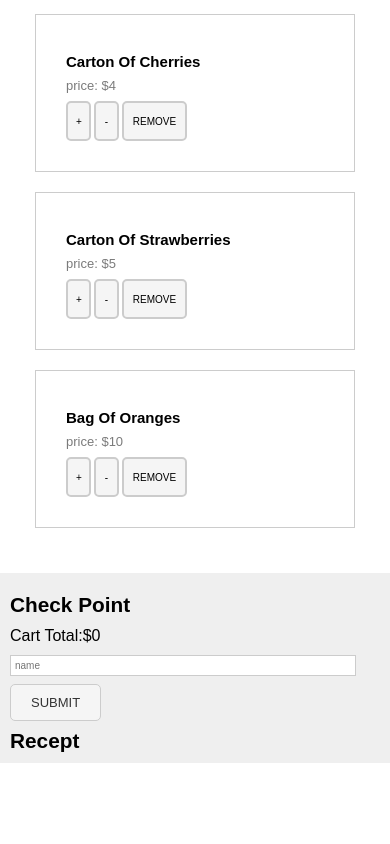
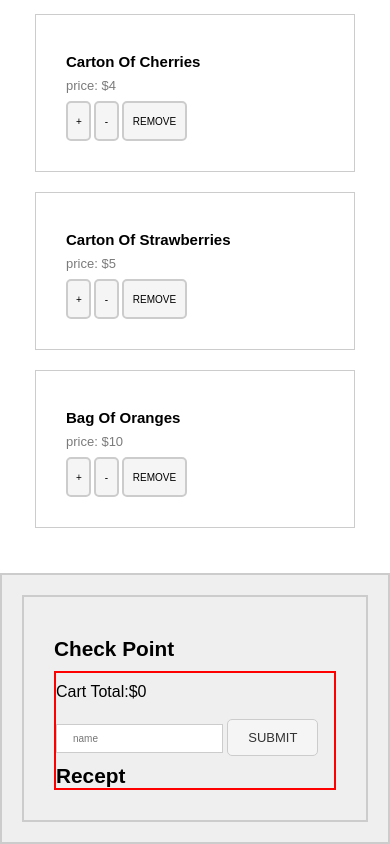
Before and after one commit to getishe/fruits-order, a plain HTML site: page index.html in a window 390 px wide. Shown: the part 950-1794 px from the top of the page. Before the commit the page ends 1713 px from the top, so only its background shows below. Drawn offline with Linux system fonts and the light colour scheme.

Commit message:
Add display section and enhance side-container styles for better layout

```diff
--- a/index.html
+++ b/index.html
@@ -112,6 +112,7 @@
          <!-- <p class="p-side">
             Enter a cash Received: $
          </p> -->
+         <div class="display">
          <div class="container-2">
             <div >
             <h2 class="prop"></h2>
@@ -128,6 +129,7 @@
         <h2 class="rec">recept</h2>
         <h2 class="cash"></h2>
         </div>
+        </div>
         <!-- <button type="button" id="btn-cash">Cash Received</button> -->
 
         </div>
--- a/style.css
+++ b/style.css
@@ -266,6 +266,7 @@ button {
   .container {
     width: 90%;
     padding: 10px;
+    /* border: 2px solid blue; */
   }
 
   .container-3 {
@@ -274,10 +275,26 @@ button {
   }
 
   .side-container {
-    width: 100%;
+    border: 2px solid #ccc;
+
+    width: 90%;
+    padding: 10px;
     float: none;
     margin-top: 20px;
     /* border: 2px solid black; */
+  }
+
+  .side-box {
+    margin-left: 20px;
+    border: 2px solid #ccc;
+    padding: 60px;
+    margin: 10px;
+  }
+
+  .display {
+    /* border: 2px solid red; */
+    max-width: 300px;
+    /* border: 2px solid red; */
   }
 
   .imgbox img {
@@ -298,8 +315,8 @@ button {
   }
 
   input[type="text"] {
-    width: calc(100% - 32px);
-    padding: 6px;
+    /* width: calc(100% - 32px); */
+    /* padding: 6px; */
     font-size: 12px;
   }
 
@@ -322,10 +339,23 @@ button {
   }
 
   .side-container {
-    width: 100%;
+    /* max-width: 200px; */
+    width: 90%;
+    padding: 10px;
     float: none;
     margin-top: 20px;
     /* border: 2px solid black; */
+  }
+
+  .side-box {
+    border: 2px solid #ccc;
+    padding: 30px;
+    margin: 10px;
+  }
+
+  .display {
+    max-width: 300px;
+    border: 2px solid red;
   }
 
   .imgbox img {
@@ -342,8 +372,8 @@ button {
   }
 
   input[type="text"] {
-    width: calc(100% - 32px);
-    padding: 6px;
+    /* width: calc(100% - 32px); */
+    /* padding: 6px; */
     font-size: 12px;
   }
 
@@ -358,19 +388,33 @@ button {
     flex-direction: column;
   }
   .container {
+    /* border: 2px solid blue; */
     width: 100%;
     padding: 5px;
   }
 
   .container-3 {
+    /* border: 2px solid green; */
     flex-direction: column;
     padding: 10px;
   }
 
   .side-container {
+    /* border: 2px solid black; */
     width: 100%;
     margin-top: 10px;
     padding: 10px;
+  }
+
+  .side-box {
+    border: 2px solid #ccc;
+    padding: 30px;
+    margin: 10px;
+  }
+
+  .display {
+    max-width: 300px;
+    border: 2px solid red;
   }
 
   .imgbox img {
@@ -385,8 +429,8 @@ button {
   }
 
   input[type="text"] {
-    width: calc(100% - 24px);
-    padding: 4px;
+    /* width: calc(100% - 24px); */
+    /* padding: 10px; */
     font-size: 10px;
   }
 
```
